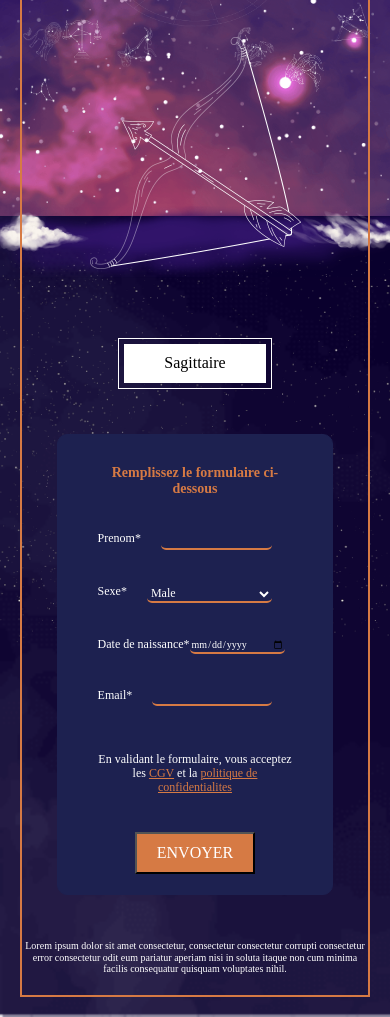
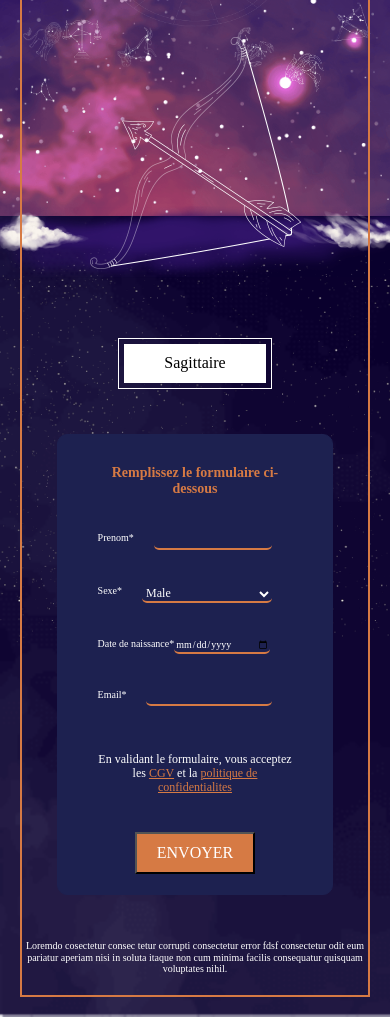
Before and after one commit to mahita098/media-test, a plain HTML site: page index.html in a window 390 px wide. Shown: the part 248-1265 px from the top of the page. Drawn offline with Linux system fonts and the light colour scheme.

Commit message:
font size

```diff
--- a/index.html
+++ b/index.html
@@ -49,9 +49,6 @@
             <img src="line-images/taurus.png" class="taurus-line"  alt="">
             <img src="line-images/virgo.png" class="virgo-line"  alt="">
         </div>
-        <!-- <div>
-            <img src="sign-images/sagittarius.png" class="sagittarius-sign-middle" alt="sagittarius sign">
-        </div> -->
     </div>
 
     <div class="outline">
@@ -101,7 +98,7 @@
                 </form>
             </div>
 
-            <p class="bottom-text">Lorem ipsum dolor sit amet consectetur, consectetur consectetur corrupti consectetur error  consectetur odit eum pariatur aperiam nisi in soluta itaque non cum minima facilis consequatur quisquam voluptates nihil.</p>
+            <p class="bottom-text">Loremdo cosectetur consec tetur corrupti consectetur error fdsf consectetur odit eum pariatur aperiam nisi in soluta itaque non cum minima facilis consequatur quisquam voluptates nihil.</p>
 
         </div>
     </div>
--- a/main.css
+++ b/main.css
@@ -147,10 +147,6 @@ body {
 .selected-sign{
     padding: 20px 0;
 }
-/*
-.selected-sign img {
-    width: 14vw;
-} */
 
 .form-box {
     border: 1px solid #1d2150;
@@ -500,7 +496,7 @@ input[type="submit"]:hover {
     }
 
     label {
-        font-size: 12px;
+        font-size: 10px;
     }
 
     input[type="date"] {
```
